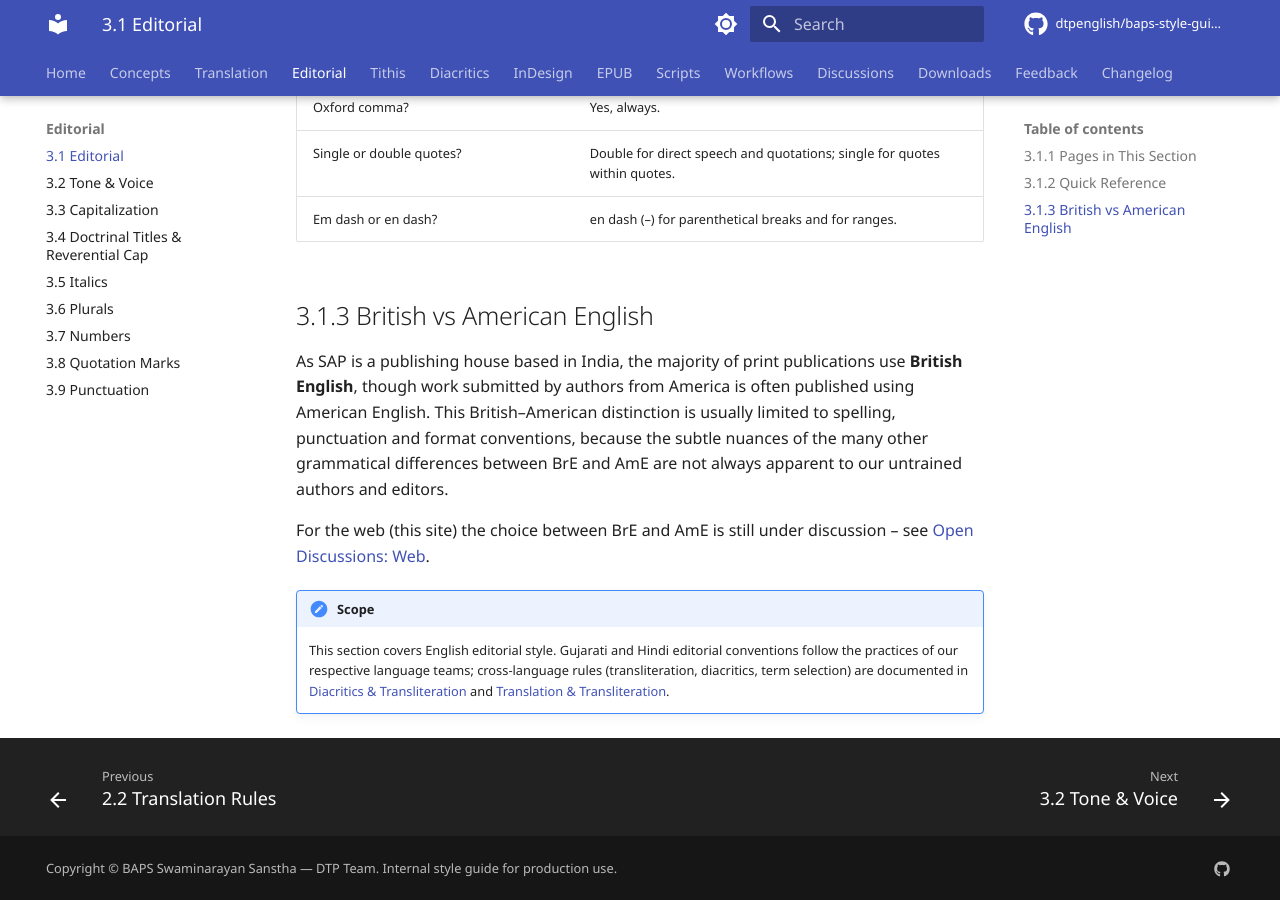
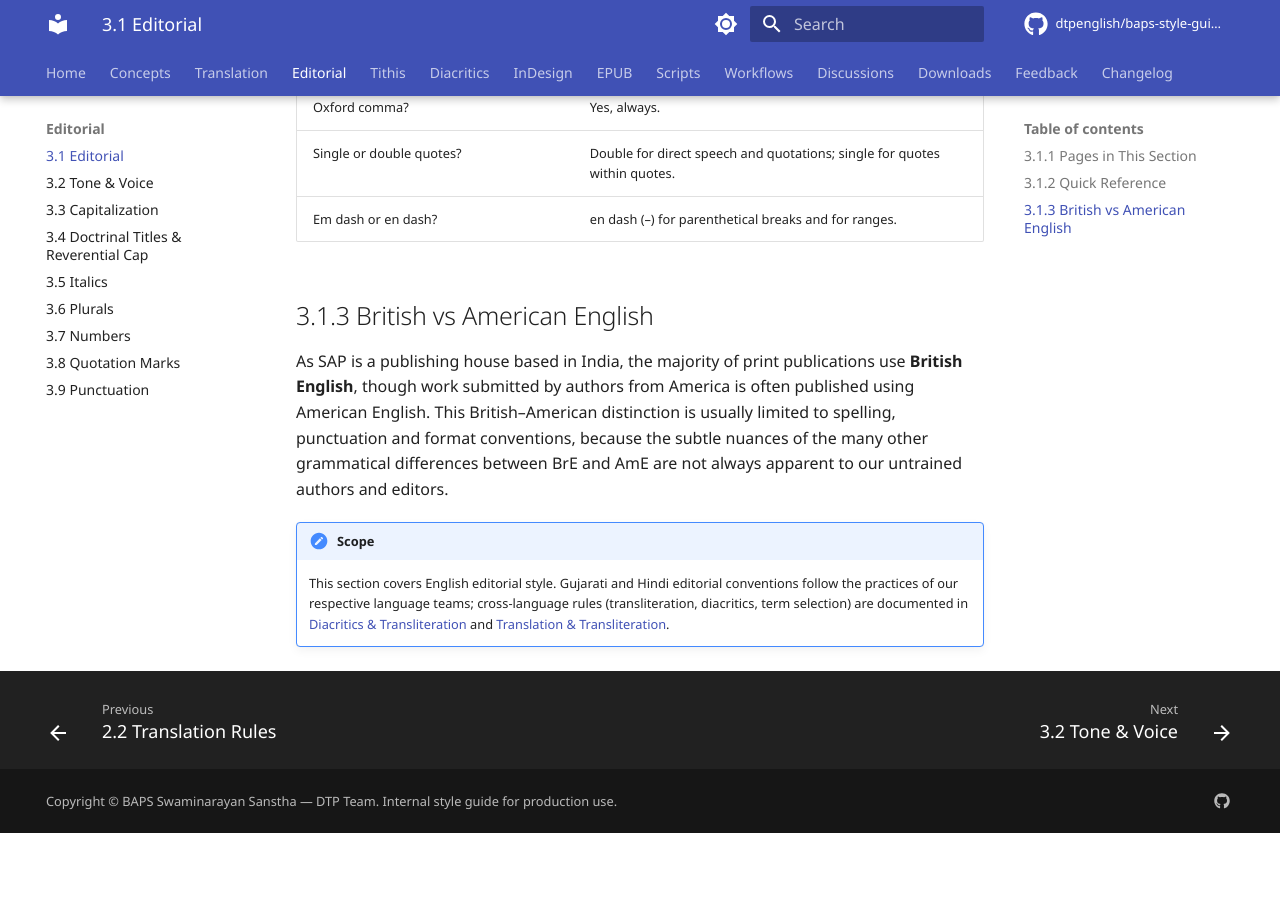
Before and after one commit to dtpenglish/baps-style-guide, an MkDocs documentation site: the page built from docs/editorial/index.md, in a window 1280 px wide and 900 px high, scrolled down 976 px. Built offline with MkDocs 1.6.1 and Material for MkDocs 9.7.7, drawn with Linux system fonts in a browser that asks for light colours; comment, search, counter and statistics services are not loaded; the version menu is left out; after the commit the page ends 1809 px from its top, so only the background shows below that.

Commit message:
3.1.3: remove the BrE-vs-AmE-for-web open question
The site's BrE convention is now settled (per the recent BrE
spelling sweep and CLAUDE.md locked-in rules), so the line
'For the web (this site) the choice between BrE and AmE is
still under discussion - see Open Discussions: Web' is no longer
accurate.

Note: the [Open Discussions: Web](discussions/web.md) page still
documents the historical question. Leaving it for now in case
the team wants to formally retire it via the discussions
mechanism, similar to how tithi cap/italics were retired in
1.5/1.15.

Co-Authored-By: Claude Opus 4.7 (1M context) <noreply@anthropic.com>

```diff
--- a/docs/editorial/index.md
+++ b/docs/editorial/index.md
@@ -27,7 +27,5 @@ For when to translate vs transliterate vs anglicize, see [Translation Rules](../
 ## 3.1.3 British vs American English
 As SAP is a publishing house based in India, the majority of print publications use **British English**, though work submitted by authors from America is often published using American English. This British–American distinction is usually limited to spelling, punctuation and format conventions, because the subtle nuances of the many other grammatical differences between BrE and AmE are not always apparent to our untrained authors and editors.
 
-For the web (this site) the choice between BrE and AmE is still under discussion – see [Open Discussions: Web](../discussions/web.md).
-
 !!! note "Scope"
     This section covers English editorial style. Gujarati and Hindi editorial conventions follow the practices of our respective language teams; cross-language rules (transliteration, diacritics, term selection) are documented in [Diacritics & Transliteration](../diacritics/index.md) and [Translation & Transliteration](../translation/index.md).
```
